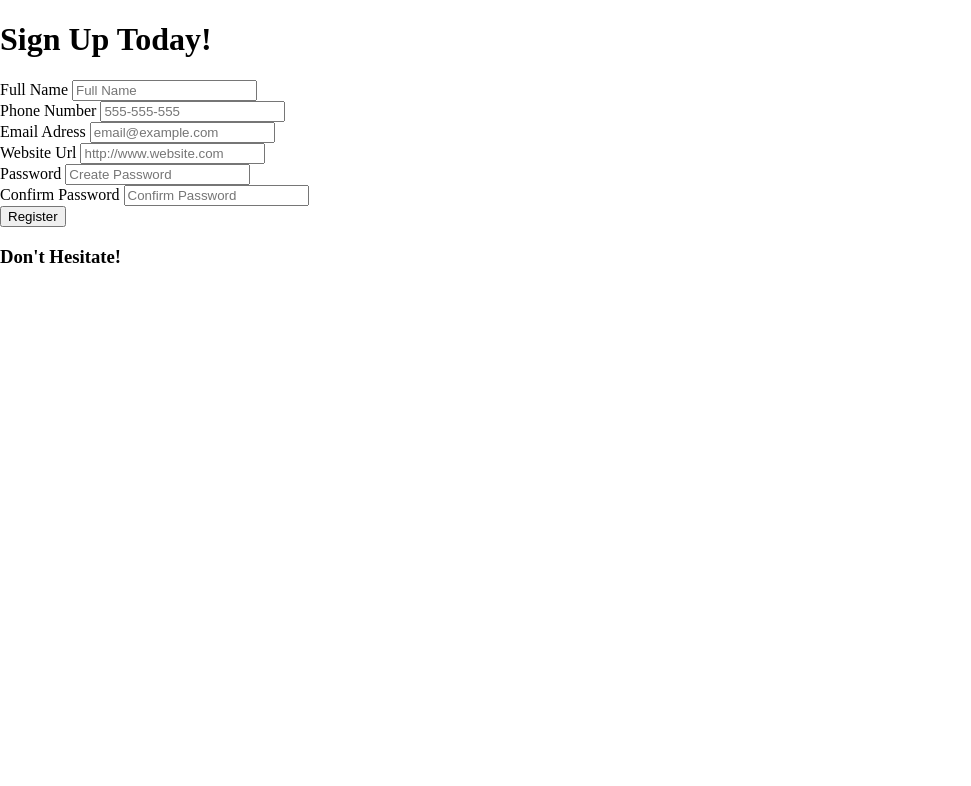
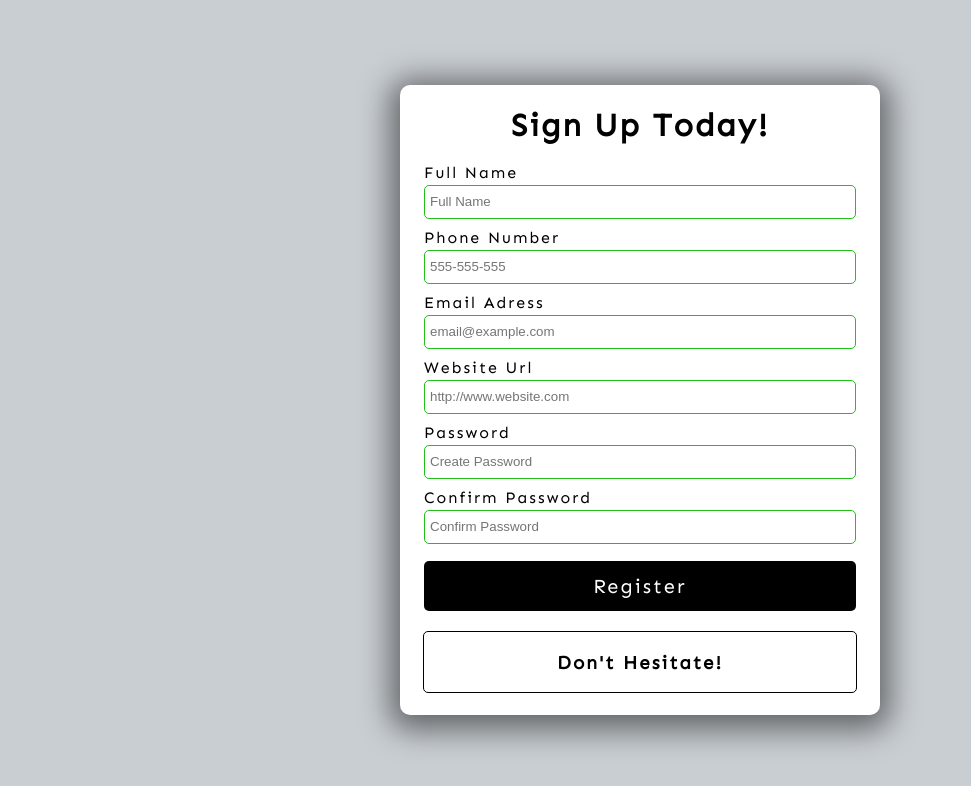
Before and after one commit to ionpdev/form-validator, a plain HTML site: page index.html in a window 1280 px wide. Shown: the whole page, without its empty margins (0-971 px from the left). Drawn offline with Linux system fonts and the light colour scheme.

Commit message:
form styling, body, container, fonts, form, inputs, and button

```diff
--- a/style.css
+++ b/style.css
@@ -1,3 +1,4 @@
+@import url("https://fonts.googleapis.com/css2?family=Sen&display=swap");
 
 html {
   box-sizing: border-box;
@@ -6,4 +7,87 @@ html {
 body {
   margin: 0;
   min-height: 100vh;
+  font-family: Sen, sans-serif;
+  letter-spacing: 2px;
+  display: flex;
+  align-items: center;
+  justify-content: center;
+  background: #c9ced3;
 }
+
+.container {
+  width: 480px;
+  height: 630px;
+  background: #ffffff;
+  display: flex;
+  flex-direction: column;
+  align-items: center;
+  border-radius: 10px;
+  box-shadow: 0 5px 30px 10px rgba(0, 0, 0, 0.5);
+}
+
+/* Form */
+
+form {
+  width: 90%;
+}
+
+.form-group {
+  height: 65px;
+}
+
+label {
+  position: relative;
+  bottom: 3px;
+}
+
+input {
+  width: 100%;
+  height: 34px;
+  padding: 5px;
+  border: 1px solid #000000;
+  border-radius: 5px;
+  outline: none;
+  box-sizing: border-box;
+  transition: all 0.3s;
+}
+
+input:valid {
+  border: 1px solid #21be1c;
+}
+input:invalid {
+  border: 1px solid #9c1414;
+}
+
+button {
+  cursor: pointer;
+  color: #ffffff;
+  background: #000000;
+  border: none;
+  border-radius: 5px;
+  height: 50px;
+  width: 100%;
+  font-family: Sen, sans-serif;
+  font-size: 20px;
+  letter-spacing: 2px;
+  margin-top: 5px;
+}
+
+button:hover {
+  filter: brightness(200%);
+  background: rgb(22, 22, 22);
+}
+
+button:focus {
+  outline: none;
+}
+
+.message-container {
+  border: 1px solid #000000;
+  border-radius: 5px;
+  width: 90%;
+  margin-top: 20px;
+  display: flex;
+  justify-content: center;
+  color: #000000;
+}
```
